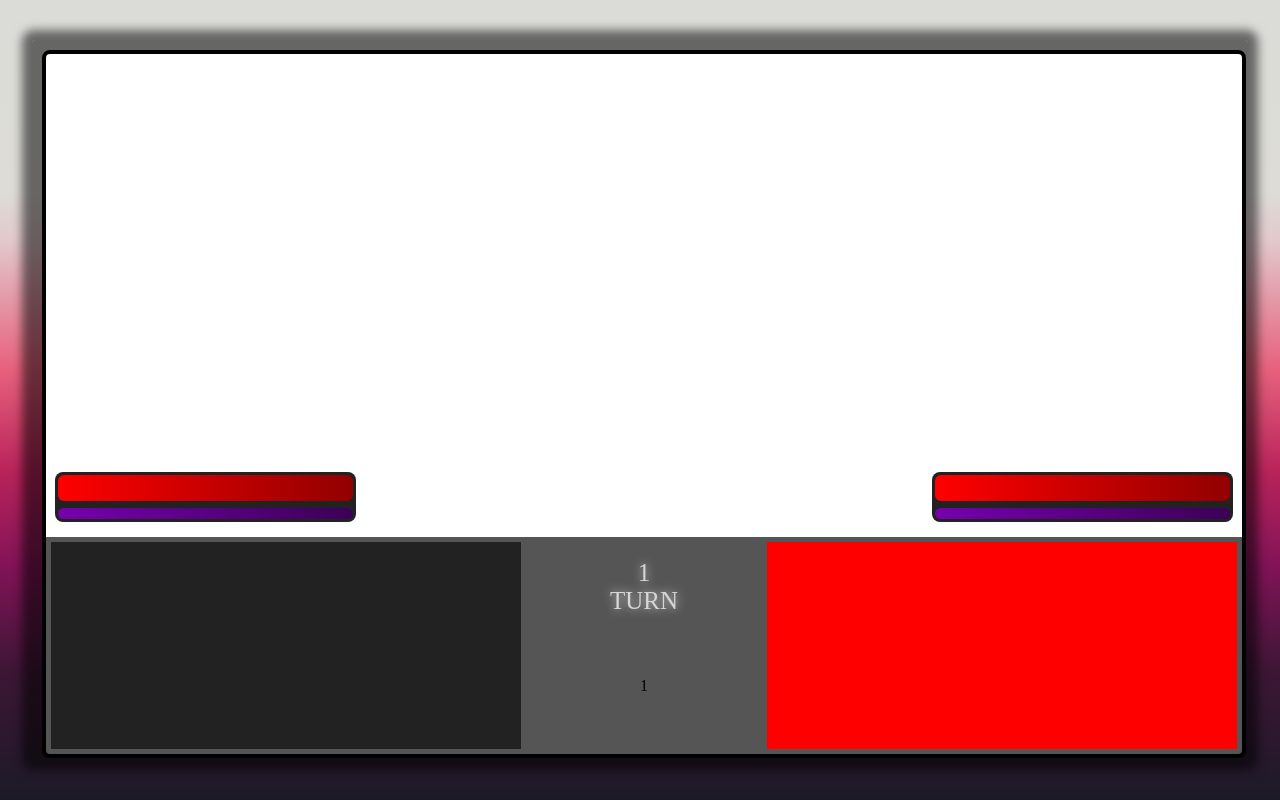
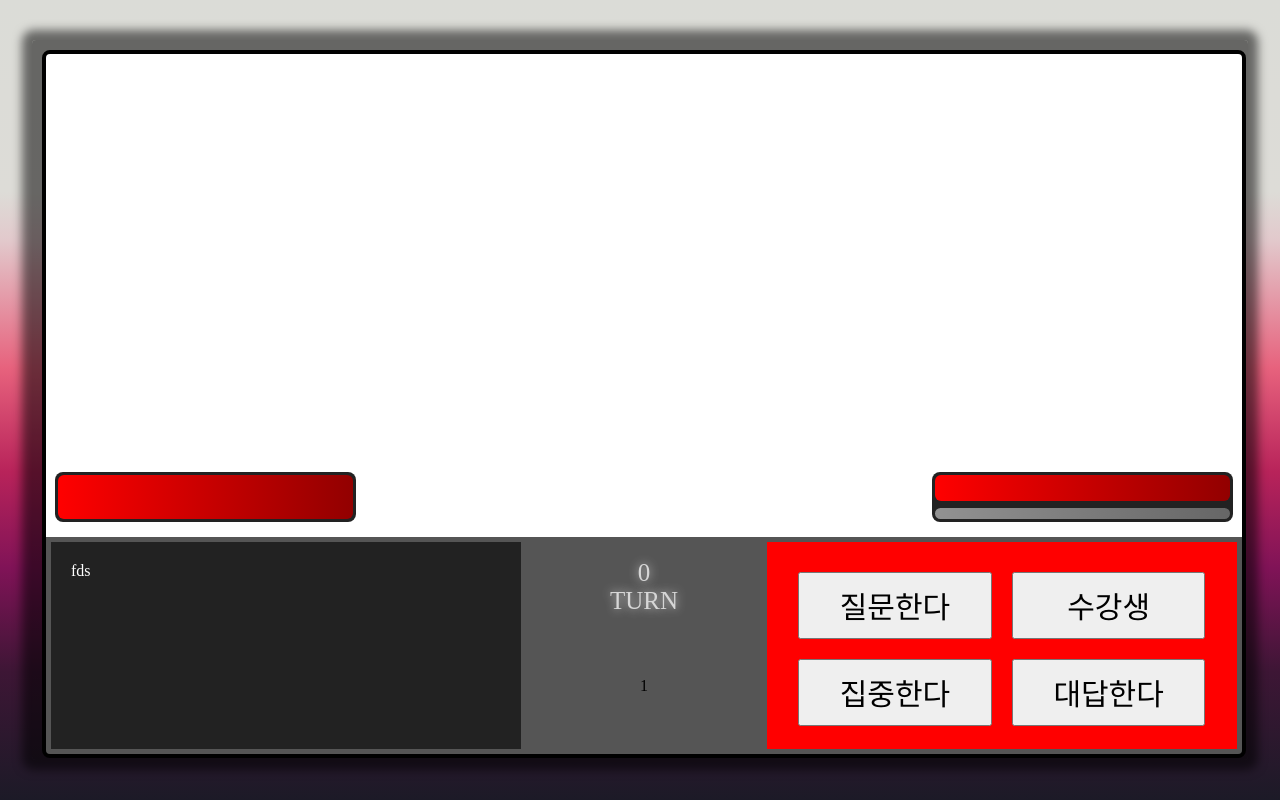
Before and after one commit to react-card-match/prof-vs-students, a React (Vite) app: page /game/1 in a window 1280 px wide. Built offline with nearby package versions, Linux system fonts and the light colour scheme.

Commit message:
턴 학생이 버튼 클릭할때마다 1증가 상태창에 변수 입력

```diff
--- a/src/components/IngameLayout/IngameLayout.jsx
+++ b/src/components/IngameLayout/IngameLayout.jsx
@@ -1,32 +1,51 @@
 
+import { useEffect, useState } from "react";
 import StatusBar from "../StatusBar/StatusBar";
 import * as s from "./styles"
+import UserController from "../UserController/UserController";
 
 
 function IngameLayout() {
+
+    const [studentStatusBar, setStudentSatausBar] = useState({
+        id: "student",
+        hp: 100,
+        tired: 0,
+    });
+    const [teacherStatusBar, setTeacherSatausBar] =useState({
+        id: "teacher",
+        hp: 100,
+        tired: 0,
+    });
+
+
+
+    const [num, setNum] = useState(0);
+
 
     return (<>
         <div css={s.layout}>
             <div css={s.top}>
                 <div>
-                    <StatusBar />
+                    <StatusBar status={studentStatusBar}/>
                 </div>
                 <div>
-                    <StatusBar />
+                    <StatusBar status={teacherStatusBar} />
                 </div>
             </div>
             <div css={s.bottom}>
                 <div css={s.battleLog}>
-
+                    fds
                 </div>
                 <div css={s.turn}>
                     <div css={s.turnNum}>
-                        <div>1</div>
+                        <div>{num}</div>
                         TURN
                     </div>
                     <div css={s.gameimg}>1</div>
                 </div>
                 <div css={s.userButtons}>
+                    <UserController num={num} setNum={setNum}/>
                 </div>
             </div>
         </div>
--- a/src/components/StatusBar/StatusBar.jsx
+++ b/src/components/StatusBar/StatusBar.jsx
@@ -1,17 +1,22 @@
+import { useState } from "react";
 import * as s from "./styles"
 
-function StatusBar() {
-
+function StatusBar({status}) {
+    const {id, hp, tired} = status;
 
     return (
         <>
             <div css={s.statusBar}>
                 <div css={s.hpBackBar}>
-                    <div css={s.hp()} />
+                    <div css={s.hp(hp)} />
                 </div>
-                <div css={s.tiredBackBar}>
-                    <div css={s.tired()} />
-                </div>
+                {
+                    id === "teacher" &&
+                    (<div css={s.tiredBackBar}>
+                        <div css={s.tired(tired)} />
+                    </div>)
+                }
+
             </div>
         </>
     )
--- a/src/components/UserController/UserController.jsx
+++ b/src/components/UserController/UserController.jsx
@@ -1,12 +1,13 @@
 import * as s from "./styles"
 
-function UserController() {
+function UserController({num, setNum}) {
     const UserControll = ["질문한다", "수강생", "집중한다", "대답한다"];
+
+
     return (
         <>
         <div css={s.buttons}>
-
-            {UserControll.map(a => <button css={s.button} >{a}</button>)}
+            {UserControll.map(a => <button onClick={()=> {setNum(num+1)}}key={a} css={s.button} >{a}</button>)}
         </div>
 
         </>
```
Also changed, not shown: src/components/TeacherAtteck/TeacherAtteck.jsx (deleted, +0 -30 lines).
